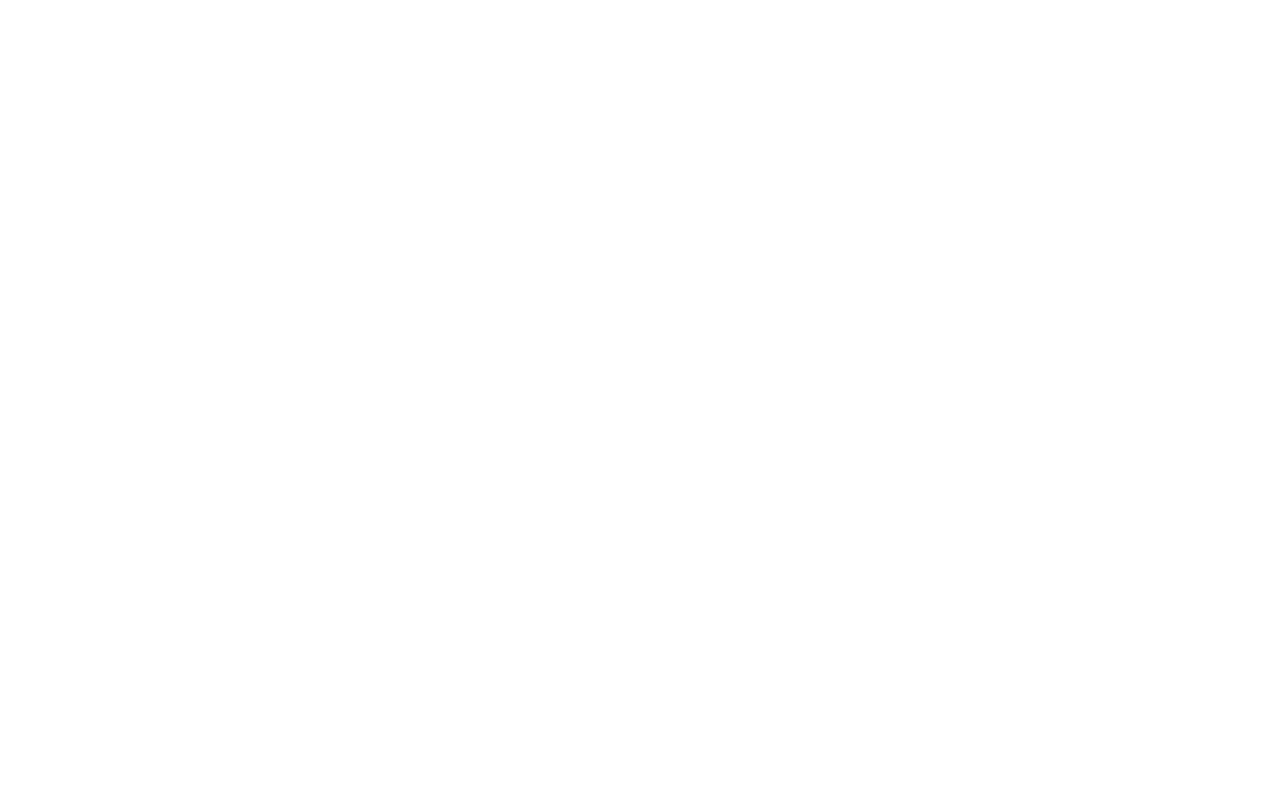
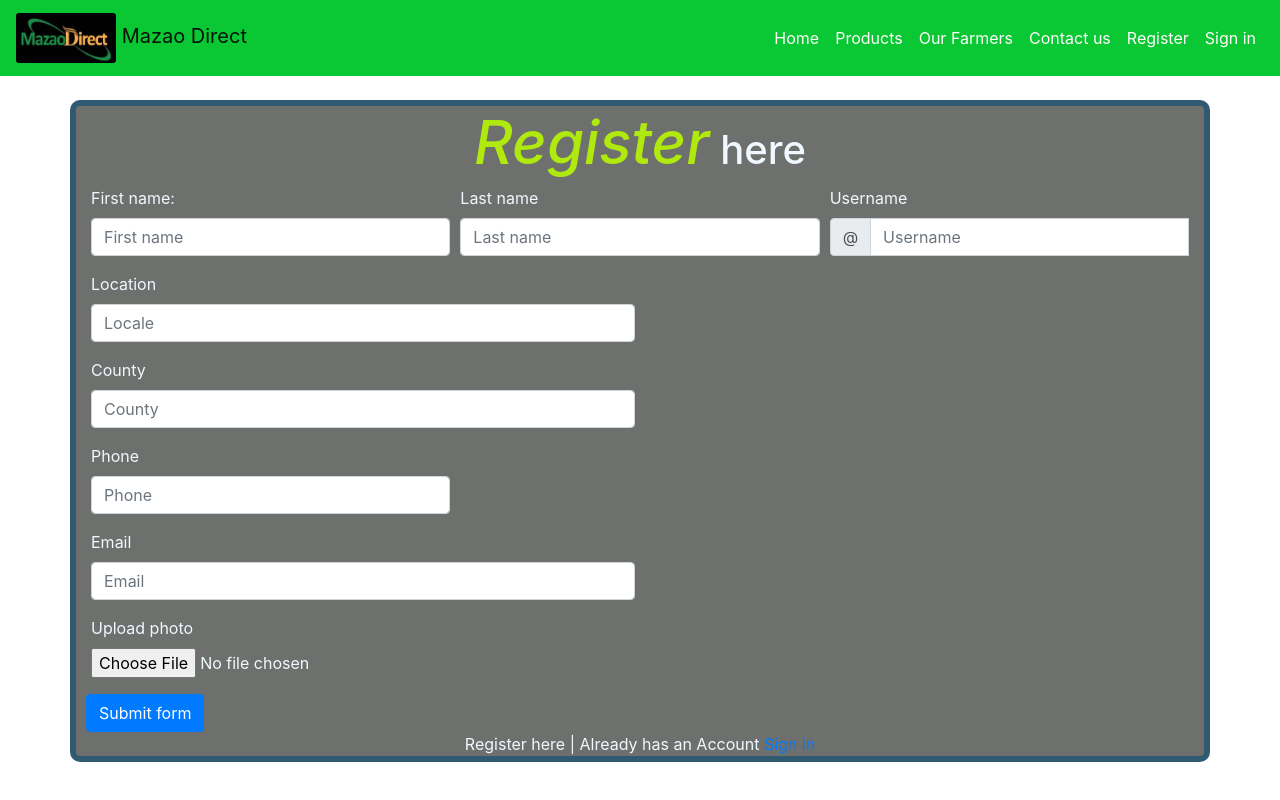
Before and after one commit to BuildForSDGCohort2/team-184-group-a-frontend, a React (Create React App) app: page /Register in a window 1280 px wide. Built offline with nearby package versions, Linux system fonts and the light colour scheme.

Commit message:
added new feature

```diff
--- a/package.json
+++ b/package.json
@@ -11,6 +11,7 @@
     "react": "^16.13.1",
     "react-bootstrap": "^1.3.0",
     "react-dom": "^16.13.1",
+    "react-router": "^5.2.0",
     "react-router-dom": "^5.2.0",
     "react-scripts": "3.4.3"
   },
--- a/src/App.css
+++ b/src/App.css
@@ -49,10 +49,10 @@
 }
 .form-reg{
   box-shadow: darkgray 10px;
-  background-color: #789190;
+  background-color: #6d706c;
   color: aliceblue;
   font-size: 1em;
-  border-radius: 15px;
+  border-radius: 10px;
   border: 6px solid #305a72;
 }
 h1 em{
@@ -62,3 +62,6 @@ h1 em{
 .smooth{
   position: fixed;
 }
+.span-s{
+ text-align: center;
+}
--- a/src/App.js
+++ b/src/App.js
@@ -1,31 +1,26 @@
-import React, { Component } from 'react'
+import React, { Component } from "react";
 import  "./App.css";
-import Header from "./Components/Header";
-import Notfound from "./Components/Notfound";
-import Register from "./Components/Register";
+import Landing from "./component/Landing";
+//import Notfound from "./component/Notfound";
+import Register from "./component/Register";
 import {
   BrowserRouter as Router,
   Route,
   Switch,
-  Redirect} from 'react-router-dom'
-import Landing from "./Components/Landing";
-//import Register from "./Components/Register";
-
+  Redirect} from "react-router-dom";
 
  class App extends Component {
   render() {
     return (
       <Router>
-      <Switch>
-      <Route exact path ="/" Components={Header}/>
-        <Route  path ="/Register" Components={Register}/>
-        <Route path = "/404" Components={Notfound}/>
-        <Redirect to= "/404"/>
-      </Switch>
-    </Router>
+        <Switch>
+            <Route exact path ="/" component={Landing}/>
+            <Route exact path ="/Register" component={Register}/>
+            <Route path = "/Home" component={Landing}/>
+            <Redirect to= "/Home"/>
+        </Switch>
+      </Router>
     )
   }
 }
-
-
 export default App;
--- a/src/Components/Header.js
+++ /dev/null
@@ -1,44 +0,0 @@
-import React, { Component } from 'react';
-import "bootstrap/dist/css/bootstrap.min.css";
-import Landing from "./Landing";
-import { BrowserRouter as Router,
-  Route,
-  Switch,
-  Link,
-  Redirect} from 'react-router-dom'
-import {Navbar, Nav, Container} from "react-bootstrap";
-import brand from  "./../Assets/brand.jpg";
-
-
-
- class Header extends Component {
-  render() {
-    return (
-      <>
-      <Router>
-
-          <Navbar expand="lg"  style={{backgroundColor:"#09C833"}}>
-          <Navbar.Brand href="#home"> <img src={brand} alt= "Mazao Direct" style={{width:"100px", height:"50px",borderRadius:"3px"}}  /> Mazao Direct</Navbar.Brand>
-          <Navbar.Toggle aria-controls="basic-navbar-nav" />
-          <Navbar.Collapse id="basic-navbar-nav">
-            <Nav className="justify-content-end"  style={{width:"100%"}} >
-              <Nav.Link href="#home" style={{color:"#FFFBFB"}} >HOME</Nav.Link>
-              <Nav.Link href="#link"style={{color:"#FFFBFB"}} >PRODUCTS</Nav.Link>
-              <Nav.Link href="#home" style={{color:"#FFFBFB"}}>FARMERS</Nav.Link>
-              <Nav.Link style={{color:"#FFFBFB"}}>CONTACTS</Nav.Link>
-              <Nav.Link to="/Register"  style={{color:"#FFFBFB"}}> REGISTER</Nav.Link>
-              <Nav.Link href="#link" style={{color:"#FFFBFB"}}>LOGIN</Nav.Link>
-            </Nav>
-
-          </Navbar.Collapse>
-        </Navbar>
-
-      </Router>
-      <br></br>
-      <div><section><Landing/></section></div>
-      </>
-    )
-  }
-}
-
-export default Header;
--- a/src/axiosConfig.js
+++ b/src/axiosConfig.js
@@ -1,10 +1,10 @@
-import axios from 'axios'
-import {toast} from 'react-toastify'
+import axios from "axios";
+import {toast} from "react-toastify";
 
 //header config
 const config = {
     headers:{
-       'Content-Type':'multipart/form-data'
+       "Content-Type":"multipart/form-data"
     }
 };
 
@@ -12,22 +12,21 @@ const config = {
 export const Farmer =(firstname, lastname, username, location ,county, phone, email, photo)=>{
 
     const fd = new FormData()
-    fd.append('firstname',firstname)
-    fd.append('lastname',lastname)
-    fd.append('username', username)
-    fd.append('location',location)
-    fd.append('county',county)
-    fd.append('phone',phone)
-    fd.append('email',email)
-    fd.append('photo',photo)
+    fd.append("firstname",firstname)
+    fd.append("lastname",lastname)
+    fd.append("username", username)
+    fd.append("location",location)
+    fd.append("county",county)
+    fd.append("phone",phone)
+    fd.append("email",email)
+    fd.append("photo",photo)
 
-    axios.post('http://127.0.0.1:8000/viewsModel/Student/', fd, config)
+    axios.post("url", fd, config)
     .then(res => {
         console.log(res)
-        toast.success('Input Successful')
+        toast.success("Input Successful")
     })
     .catch(err => {
         console.error(err);
     })
-
 }
--- /dev/null
+++ b/src/component/Header.js
@@ -0,0 +1,27 @@
+import React, { Component } from "react";
+import "bootstrap/dist/css/bootstrap.min.css";
+import {Navbar, Nav} from "react-bootstrap";
+import brand from  "./../Assets/brand.jpg";
+
+ class Header extends Component {
+  render() {
+    return (
+          <Navbar expand="lg"  style={{backgroundColor:"#09C833"}}>
+          <Navbar.Brand href="#home"> <img src={brand} alt= "Mazao Direct" style={{width:"100px", height:"50px",borderRadius:"3px"}}  /> Mazao Direct</Navbar.Brand>
+          <Navbar.Toggle aria-controls="basic-navbar-nav" />
+          <Navbar.Collapse id="basic-navbar-nav">
+            <Nav className="justify-content-end"  style={{width:"100%"}} >
+              <Nav.Link href="/Landing" style={{color:"#FFFBFB"}} >Home</Nav.Link>
+              <Nav.Link href="#link"style={{color:"#FFFBFB"}} >Products</Nav.Link>
+              <Nav.Link href="#Farmers" style={{color:"#FFFBFB"}}>Our Farmers</Nav.Link>
+              <Nav.Link style={{color:"#FFFBFB"}}>Contact us</Nav.Link>
+              <Nav.Link href="/Register"  style={{color:"#FFFBFB"}}>Register</Nav.Link>
+              <Nav.Link href="#link" style={{color:"#FFFBFB"}}>Sign in</Nav.Link>
+            </Nav>
+          </Navbar.Collapse>
+        </Navbar>
+    )
+  }
+}
+
+export default Header;
--- a/src/Components/Register.js
+++ b/src/component/Register.js
@@ -1,13 +1,12 @@
-import React, { Component } from 'react';
+import React, { Component } from "react";
 import "bootstrap/dist/css/bootstrap.min.css";
-import {Farmer} from './../axiosConfig'
+import {Farmer} from "../axiosConfig";
+import Header from "./Header";
 import {Form, Container,Row, Col,InputGroup, Button  } from "react-bootstrap";
-
 
  class Register extends Component {
      constructor(){
          super()
-
          this.state = {
             firstname:"",
             lastname:"",
@@ -29,7 +28,6 @@ import {Form, Container,Row, Col,InputGroup, Button  } from "react-bootstrap";
         HandleFileChange = e =>{
             console.log(e.target.files[0])
             this.setState({photo:e.target.files[0],loaded:0,
-
             })
         }
         onSubmit= e =>{
@@ -45,19 +43,20 @@ import {Form, Container,Row, Col,InputGroup, Button  } from "react-bootstrap";
                 this.state.photo
             );
         }
-
-
     render() {
         const {firstname, lastname, username,location ,county, phone, email, photo} = this.state
         return (
-            <Container className='form-reg' >
-            <h1><em>Register</em> here</h1>
+            <div>
+            <Header/>
+            <br></br>
+            <Container className="form-reg" >
+            <div className="span-s"><h1><em>Register</em> here</h1></div>
                 <Row>
                  <Col xs={12} md={12}>
                     <Form  onSubmit={this.onSubmit} >
                         <Form.Row>
                             <Form.Group as={Col} md="4">
-                                <Form.Label style={{ float:'left'}}>First name:</Form.Label>
+                                <Form.Label style={{ float:"left"}}>First name:</Form.Label>
                                         <Form.Control
                                             required
                                             type="text"
@@ -70,7 +69,7 @@ import {Form, Container,Row, Col,InputGroup, Button  } from "react-bootstrap";
                                         <Form.Control.Feedback>Looks good!</Form.Control.Feedback>
                             </Form.Group>
                             <Form.Group as={Col} md="4">
-                                    <Form.Label style={{ float:'left'}}>Last name</Form.Label>
+                                    <Form.Label style={{ float:"left"}}>Last name</Form.Label>
                                         <Form.Control
                                             required
                                             type="text"
@@ -83,7 +82,7 @@ import {Form, Container,Row, Col,InputGroup, Button  } from "react-bootstrap";
                                         <Form.Control.Feedback>Looks good!</Form.Control.Feedback>
                             </Form.Group>
                             <Form.Group as={Col} md="4">
-                                <Form.Label style={{ float:'left'}}>Username</Form.Label>
+                                <Form.Label style={{ float:"left"}}>Username</Form.Label>
                                 <InputGroup>
                                     <InputGroup.Prepend>
                                     <InputGroup.Text id="inputGroupPrepend">@</InputGroup.Text>
@@ -106,7 +105,7 @@ import {Form, Container,Row, Col,InputGroup, Button  } from "react-bootstrap";
                         </Form.Row>
                         <Form.Row>
                             <Form.Group as={Col} md="6">
-                                <Form.Label style={{ float:'left'}}>Location</Form.Label>
+                                <Form.Label style={{ float:"left"}}>Location</Form.Label>
                                         <Form.Control
                                             type="text"
                                             placeholder="Locale"
@@ -123,7 +122,7 @@ import {Form, Container,Row, Col,InputGroup, Button  } from "react-bootstrap";
                         </Form.Row>
                         <Form.Row>
                             <Form.Group as={Col} md="6">
-                                <Form.Label style={{ float:'left'}}>County</Form.Label>
+                                <Form.Label style={{ float:"left"}}>County</Form.Label>
                                         <Form.Control
                                             type="text"
                                             placeholder="County"
@@ -140,7 +139,7 @@ import {Form, Container,Row, Col,InputGroup, Button  } from "react-bootstrap";
                         </Form.Row>
                         <Form.Row>
                             <Form.Group as={Col} md="4">
-                                <Form.Label style={{ float:'left'}}>Phone</Form.Label>
+                                <Form.Label style={{ float:"left"}}>Phone</Form.Label>
                                         <Form.Control
                                             type="text"
                                             placeholder="Phone"
@@ -157,7 +156,7 @@ import {Form, Container,Row, Col,InputGroup, Button  } from "react-bootstrap";
                         </Form.Row>
                         <Form.Row>
                             <Form.Group as={Col} md="6">
-                                <Form.Label style={{ float:'left'}}>Email</Form.Label>
+                                <Form.Label style={{ float:"left"}}>Email</Form.Label>
                                     <Form.Control
                                             type="email"
                                             placeholder="Email"
@@ -174,7 +173,7 @@ import {Form, Container,Row, Col,InputGroup, Button  } from "react-bootstrap";
                         </Form.Row>
                         <Form.Row>
                             <Form.Group as={Col} md="3">
-                                <Form.Label style={{ float:'left'}} >Upload photo</Form.Label>
+                                <Form.Label style={{ float:"left"}} >Upload photo</Form.Label>
                                         <Form.Control
                                             type="file"
                                             placeholder="Email"
@@ -186,19 +185,19 @@ import {Form, Container,Row, Col,InputGroup, Button  } from "react-bootstrap";
                                             Please upload your photo.
                                         </Form.Control.Feedback>
                             </Form.Group>
-
                         </Form.Row>
                         <Form.Row>
-
                         <Button type="submit">Submit form</Button>
                         </Form.Row>
-                        <span>Register here | Already has an Account <a href='#'>Sign in</a></span>
+                        <div className="span-s">
+                            <span>Register here | Already has an Account <a href="#sign in">Sign in</a></span>
+                        </div>
                         </Form>
                     </Col>
                 </Row>
             </Container>
+            </div>
         )
     }
 }
-
 export default Register;
```
Also changed, not shown: src/component/Landing.js (renamed from src/Components/Landing.js, +14 -16 lines), src/component/Notfound.js (renamed from src/Components/Notfound.js), 1 other file (tests, documents, lock files or other folders).
